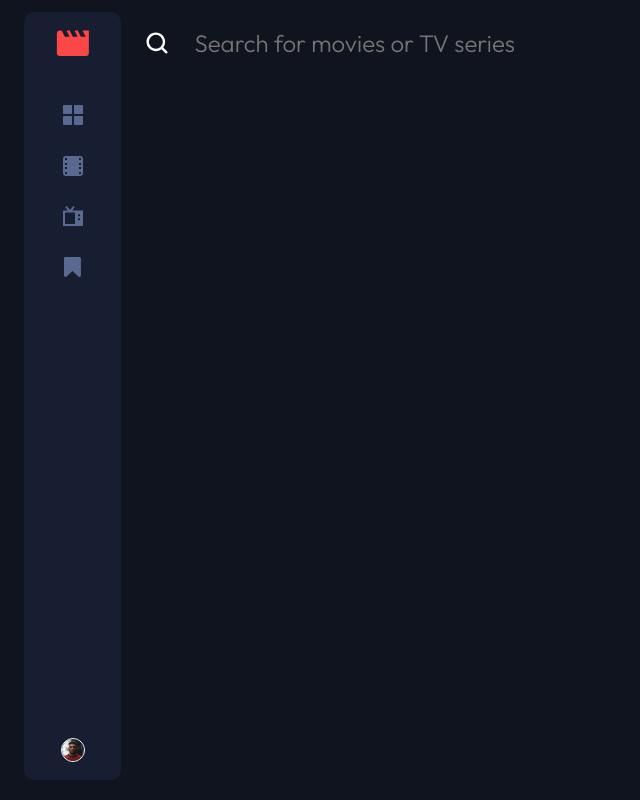
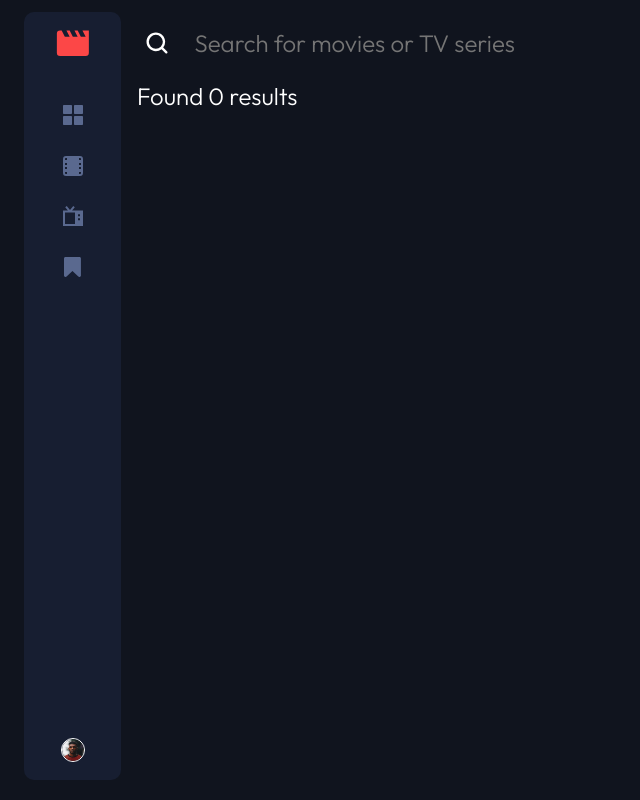
Before and after one commit to tlbodrick/entertainment-app, a React (Create React App) app: page /results in a window 1280 px wide. Before the commit this address had no page. Shown: the whole page, without its empty margins (0-640 px from the left). Built offline with nearby package versions, Linux system fonts and the light colour scheme.

Commit message:
added search functionality

```diff
--- a/src/App.js
+++ b/src/App.js
@@ -1,17 +1,32 @@
-import { Link, Route, Routes, Navigate } from "react-router-dom"
+import { useEffect, useState } from "react"
+import { Link, Route, Routes, useNavigate } from "react-router-dom"
+import SearchResults from "./components/SearchResults"
 import Movies from "./components/Movies"
 import Tv from "./components/Tv"
 import logo from "./icons/logo.svg"
+import iconSearch from "./icons/icon-search.svg"
 import { ReactComponent as IconNavHome } from './icons/icon-nav-home.svg'
 import { ReactComponent as IconNavMovies } from './icons/icon-nav-movies.svg'
 import { ReactComponent as IconNavTv } from './icons/icon-nav-tv-series.svg'
 import { ReactComponent as IconNavBookmark } from './icons/icon-nav-bookmark.svg'
 import avatar from "./icons/image-avatar.png"
-import iconSearch from "./icons/icon-search.svg"
-
 import Home from "./components/Home"
 
 function App() {
+  const [query, setQuery] = useState('')
+  let navigate = useNavigate()
+
+  function handleChange(e) {
+    setQuery(e.target.value)
+  }
+
+  function handleSubmit(e) {
+    e.preventDefault();
+    navigate('/results')
+  }
+
+
+
   return (
     <div className="App container flow flex">
       {/* nav  */}
@@ -35,11 +50,20 @@ function App() {
       </nav>
 
       <main>
-        {/* search */}
-        <form className="search flex">
+        {/* search bar */}
+
+
+        <form className="search flex" onSubmit={(e) => handleSubmit(e)}>
           <button className="search-btn" type="submit"><img src={iconSearch} /></button>
           <label className="label" htmlFor="query"><span className="sr-only">Search bar</span></label>
-          <input className="search-bar fw-light" type="text" name="query" placeholder="Search for movies or TV series" />
+          <input
+            value={query}
+            className="search-bar fw-light"
+            type="text"
+            name="query"
+            placeholder="Search for movies or TV series"
+            onChange={handleChange}
+          />
         </form>
 
         <Routes>
@@ -47,6 +71,7 @@ function App() {
           <Route path="/movies" element={<Movies />} />
           <Route path="/tv" element={<Tv />} />
           <Route path="/bookmarks" element={<Movies />} />
+          <Route path="/results" element={<SearchResults query={query} />} />
         </Routes>
 
       </main >
--- a/src/components/Home.js
+++ b/src/components/Home.js
@@ -7,8 +7,6 @@ function Home() {
     const renderTrending = trendingMedia.map(media => {
         return <MediaItem thumbnail={media.thumbnail.trending.large} mediaInfo={media} thisClass="trending" />
     })
-
-    console.log(data)
 
     const renderMedia = data.map(media => {
         return <MediaItem thumbnail={media.thumbnail.regular.large} mediaInfo={media} thisClass="recommended" />
--- /dev/null
+++ b/src/components/SearchResults.js
@@ -0,0 +1,24 @@
+import { useNavigate } from "react-router"
+import data from "../data.json"
+import MediaItem from "./MediaItem"
+
+function SearchResults({ query }) {
+    const navigate = useNavigate()
+
+    const matchingMedia = data.filter(media => {
+        const titleLowercase = media.title.toLowerCase()
+        const queryLowercase = query.toLowerCase()
+        return titleLowercase.includes(queryLowercase)
+    })
+
+    const renderMatchingMedia = matchingMedia.map(media => <MediaItem thumbnail={media.thumbnail.regular.large} mediaInfo={media} />)
+
+    return (
+        <div className="flow">
+            <h2 className="fw-light fs-600">{query.length > 0 ? `Found ${matchingMedia.length} results for '${query}'` : ' Found 0 results'}</h2>
+            <div className="media-list grid">{query.length > 0 && renderMatchingMedia}</div>
+        </div >
+    )
+}
+
+export default SearchResults;
--- a/src/index.css
+++ b/src/index.css
@@ -167,7 +167,7 @@ UTILITY CLASSES
   background-color: hsl(var(--clr-darker) / .5);
   stroke: hsl(var(--clr-white));
   fill: none;
-  place-items: center;
+  justify-content: center;
 }
 
 .bookmark-icon:hover, .bookmark-icon:focus {
```
